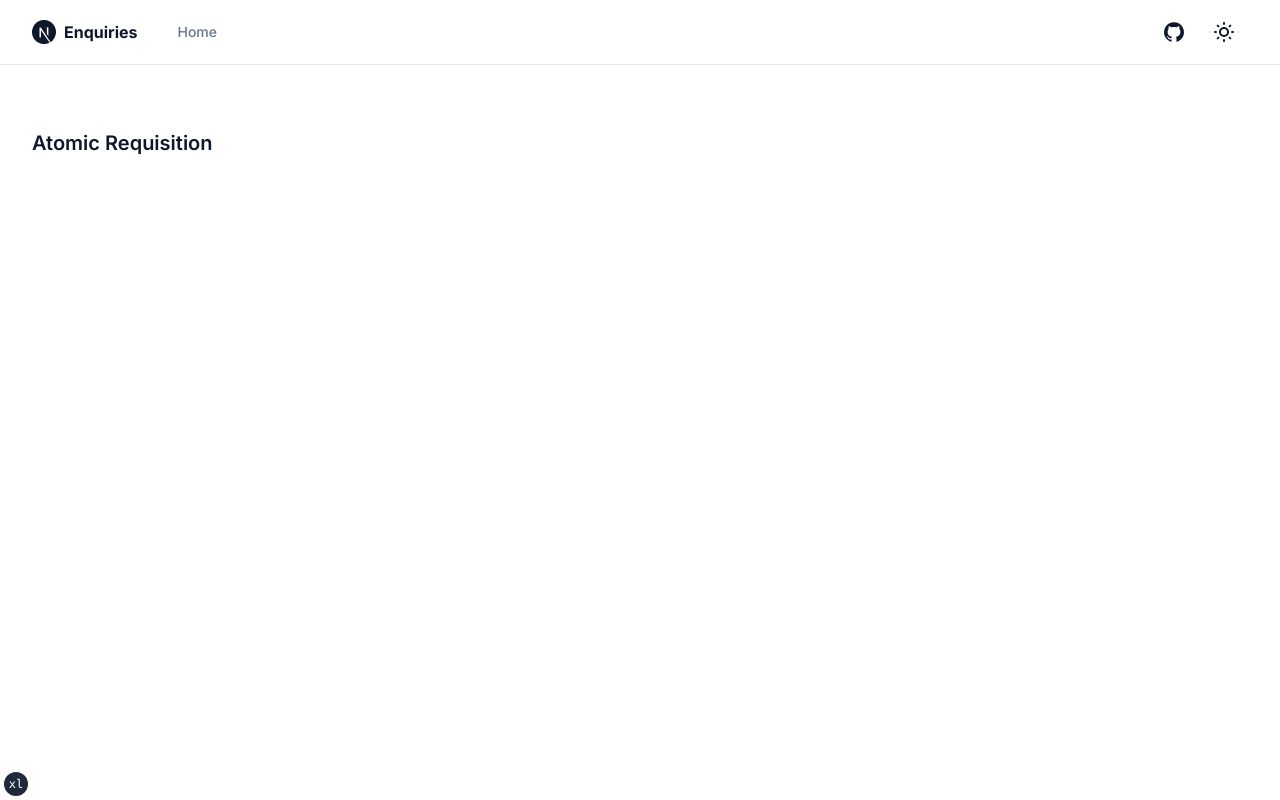
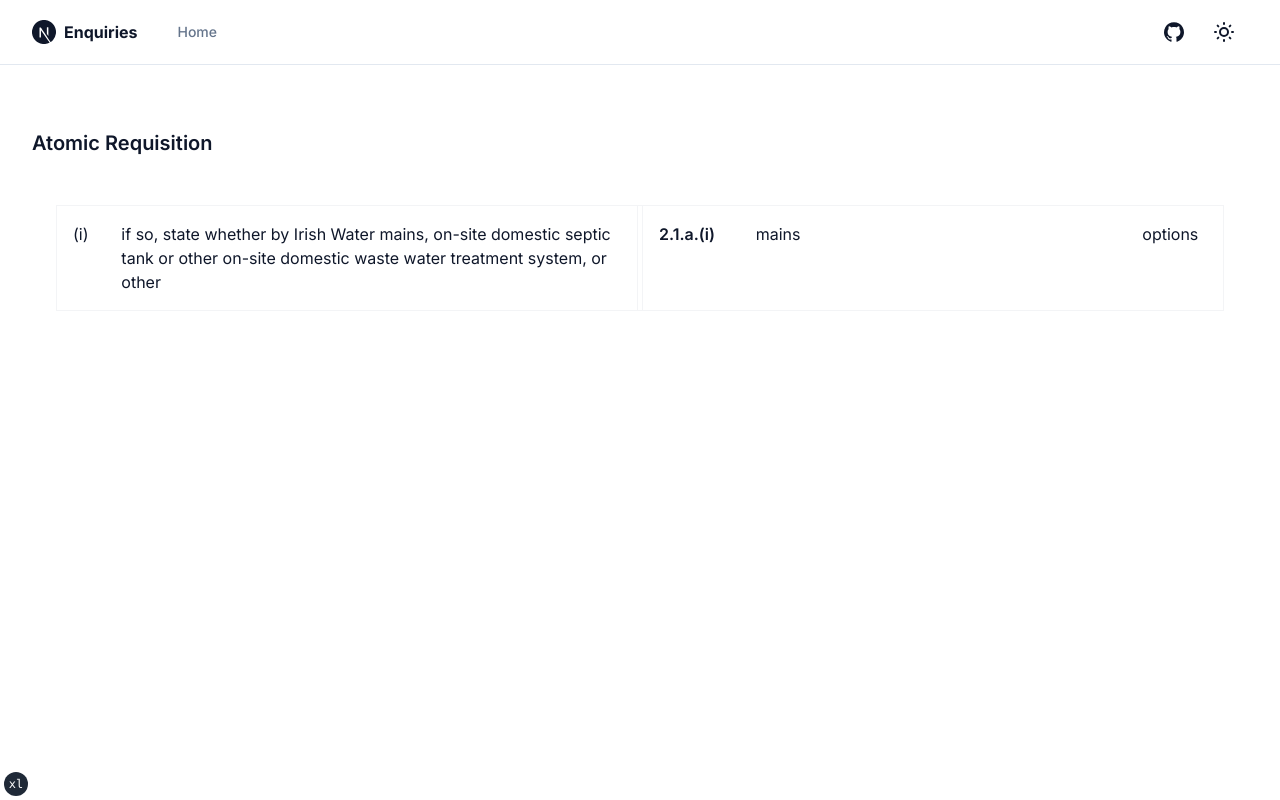
Before and after one commit to kanejoe/enquiries, a Next.js app: page /atomic_requisition in a window 1280 px wide. Built offline with nearby package versions, Linux system fonts and the light colour scheme.

Commit message:
fixing up initial atomic requisition

```diff
--- a/app/atomic_requisition/page.tsx
+++ b/app/atomic_requisition/page.tsx
@@ -2,6 +2,35 @@ export default function AtomicRequisitionPage() {
   return (
     <section className="mt-16">
       <h1 className="text-xl font-semibold">Atomic Requisition</h1>
+      <div className="mt-6 rounded p-6">
+        <Table />
+      </div>
     </section>
   )
 }
+
+function Table() {
+  return (
+    <div className="w-full border border-gray-100">
+      <div className="flex flex-row space-x-1 items-stretch">
+        <div className="w-1/2 flex-grow border-r border-gray-100">
+          <div className="flex flex-row ">
+            <div className="w-1/12 p-4">(i)</div>
+            <div className="w-11/12 p-4">
+              if so, state whether by Irish Water mains, on-site domestic septic
+              tank or other on-site domestic waste water treatment system, or
+              other
+            </div>
+          </div>
+        </div>
+        <div className="w-1/2 flex-grow border-l border-gray-100">
+          <div className="flex flex-row">
+            <div className="w-2/12 p-4 font-semibold">2.1.a.(i)</div>
+            <div className="w-8/12 p-4">mains</div>
+            <div className="w-2/12 p-4">options</div>
+          </div>
+        </div>
+      </div>
+    </div>
+  )
+}
```
